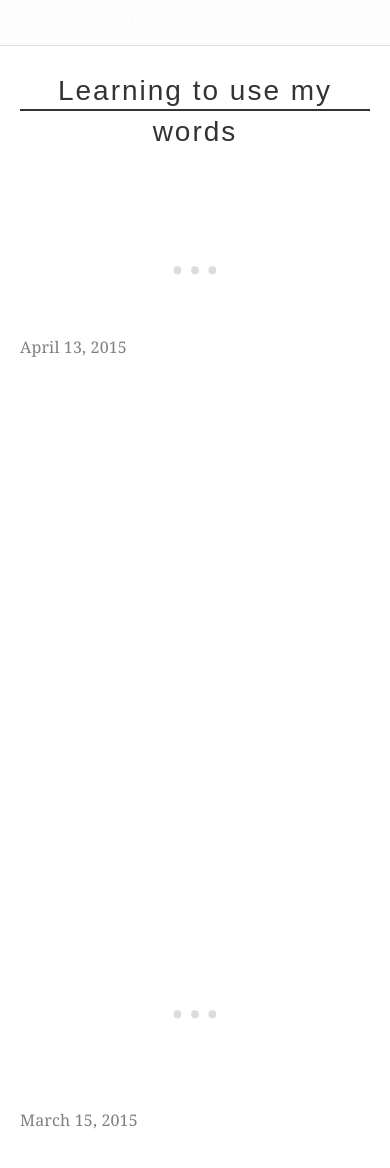
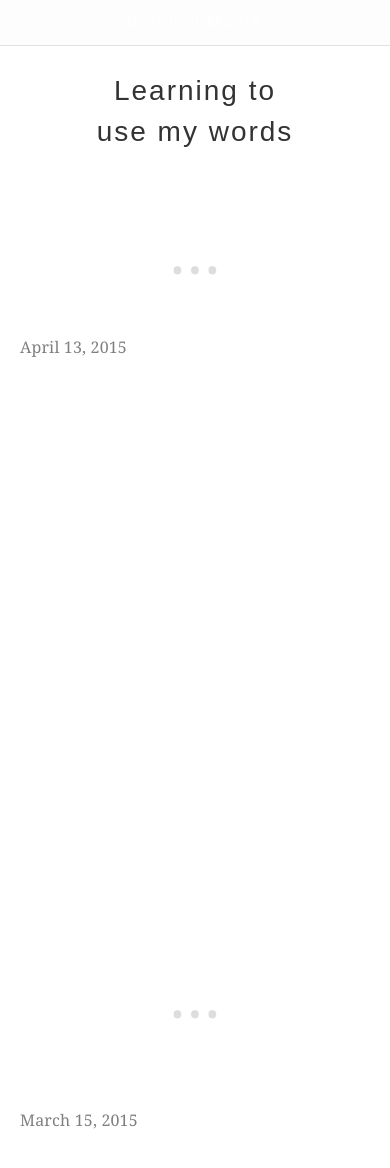
Before and after one commit to zamiang/zamiang-dot-com, a Jekyll site: the page built from posts/index.html, in a window 390 px wide and 1400 px high. Shown: the top 1168 px of the window. Built offline with Jekyll 4.4.1, drawn with Linux system fonts in a browser that asks for light colours; Markdown is read by kramdown in place of the engine named in the settings.

Commit message:
fix on mobile

```diff
--- a/assets/stylesheets/projects.css
+++ b/assets/stylesheets/projects.css
@@ -18,5 +18,5 @@
     display: inline-block;
     vertical-align: top;
     font-weight: normal;
-    width: 444px;
+    max-width: 444px;
     margin-left: 32px; }
--- a/assets/stylesheets/projects.css.sass
+++ b/assets/stylesheets/projects.css.sass
@@ -19,5 +19,5 @@
     display: inline-block
     vertical-align: top
     font-weight: normal
-    width: 444px
+    max-width: 444px
     margin-left: 32px
--- a/assets/stylesheets/responsive.css
+++ b/assets/stylesheets/responsive.css
@@ -23,6 +23,10 @@
       width: 100%; }
     #about .portrait {
       margin-top: 30px; }
+    #about .name.faux-underline-large.blog-heading {
+      max-width: 200px; }
+      #about .name.faux-underline-large.blog-heading:before {
+        border-bottom: 0px solid #333; }
 
   #posts .author .subheading {
     width: 100%; }
--- a/assets/stylesheets/responsive.css.sass
+++ b/assets/stylesheets/responsive.css.sass
@@ -25,6 +25,10 @@
       width: 100%
     .portrait
       margin-top: 30px
+    .name.faux-underline-large.blog-heading
+      max-width: 200px
+      &:before
+        border-bottom: 0px solid #333
 
   #posts
     .author .subheading
--- a/posts/index.html
+++ b/posts/index.html
@@ -6,10 +6,10 @@ category: posts
 
 <section id="about">
     <div class="content">
-        <div class="clearfix" itemscope="" itemtype="http://schema.org/Person">
+        <div class="clearfix">
             <div class="info">
-                <p class="name faux-underline-large" itemprop="name">Learning to use my words</p>
-                <p class="subheading" itemprop="description">by Brennan Moore</p>
+                <p class="name faux-underline-large blog-heading">Learning to use my words</p>
+                <p class="subheading">by Brennan Moore</p>
                 <p class="ellipsis">&hellip;</p>
             </div>
         </div>
```
Also changed, not shown: Gemfile.lock, assets/application.css, 1 other file.
